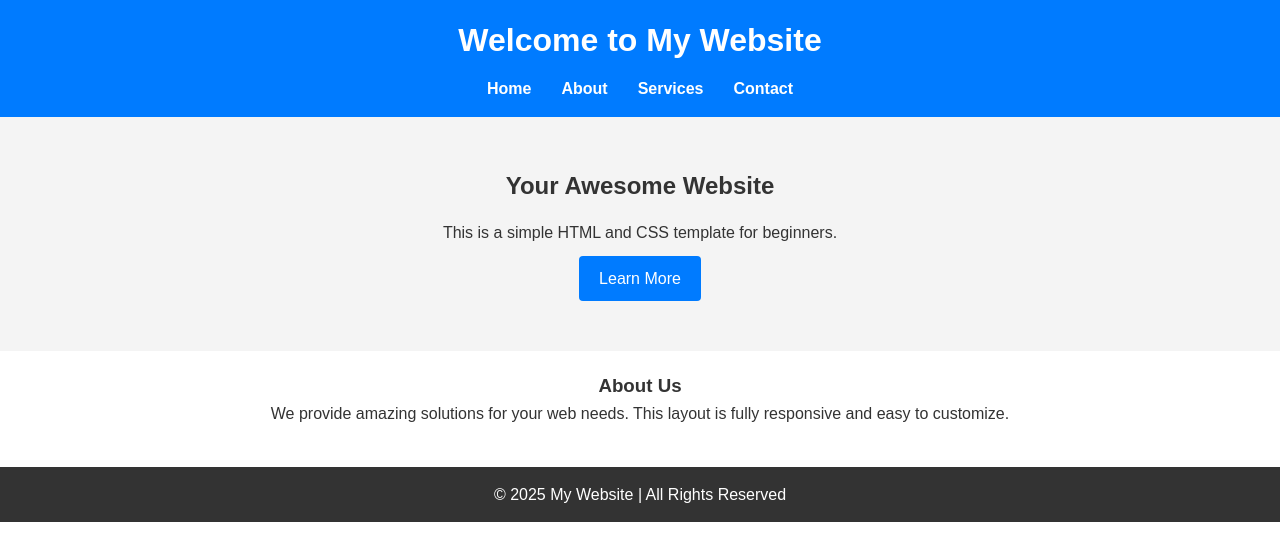
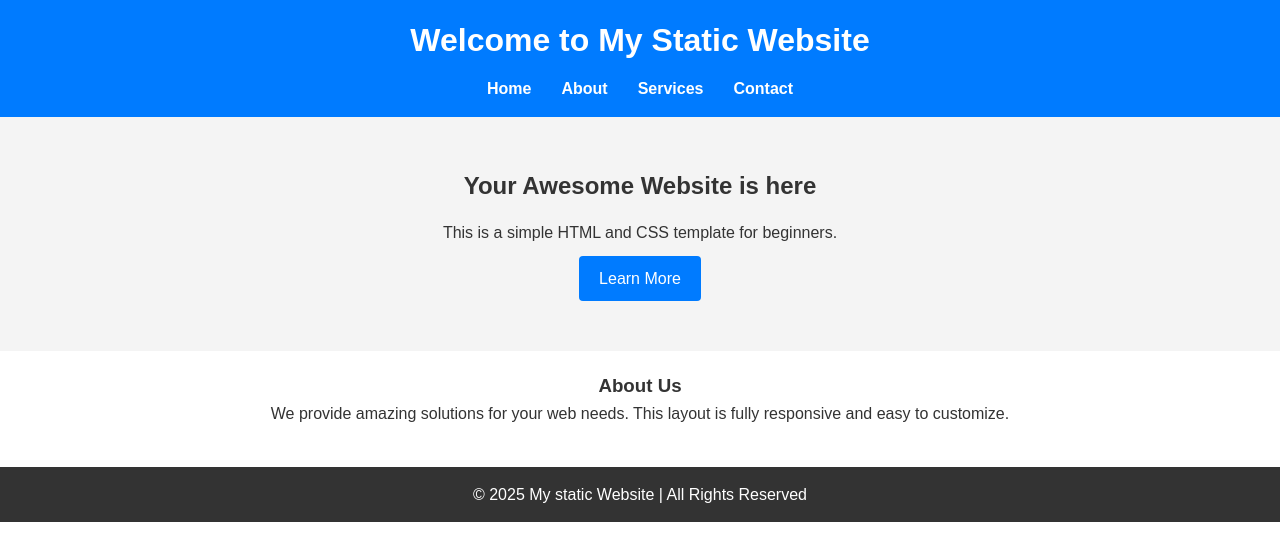
Before and after one commit to aakansha113/repo, a plain HTML site: page index.html in a window 1280 px wide. Drawn offline with Linux system fonts and the light colour scheme.

Commit message:
index.html

```diff
--- a/index.html
+++ b/index.html
@@ -8,7 +8,7 @@
 </head>
 <body>
   <header>
-    <h1>Welcome to My Website</h1>
+    <h1>Welcome to My  Static Website</h1>
     <nav>
       <ul>
         <li><a href="#">Home</a></li>
@@ -21,7 +21,7 @@
 
   <main>
     <section class="hero">
-      <h2>Your Awesome Website</h2>
+      <h2>Your Awesome Website is here</h2>
       <p>This is a simple HTML and CSS template for beginners.</p>
       <a href="#" class="btn">Learn More</a>
     </section>
@@ -33,7 +33,7 @@
   </main>
 
   <footer>
-    <p>&copy; 2025 My Website | All Rights Reserved</p>
+    <p>&copy; 2025 My  static Website | All Rights Reserved</p>
   </footer>
 </body>
 </html>
```
